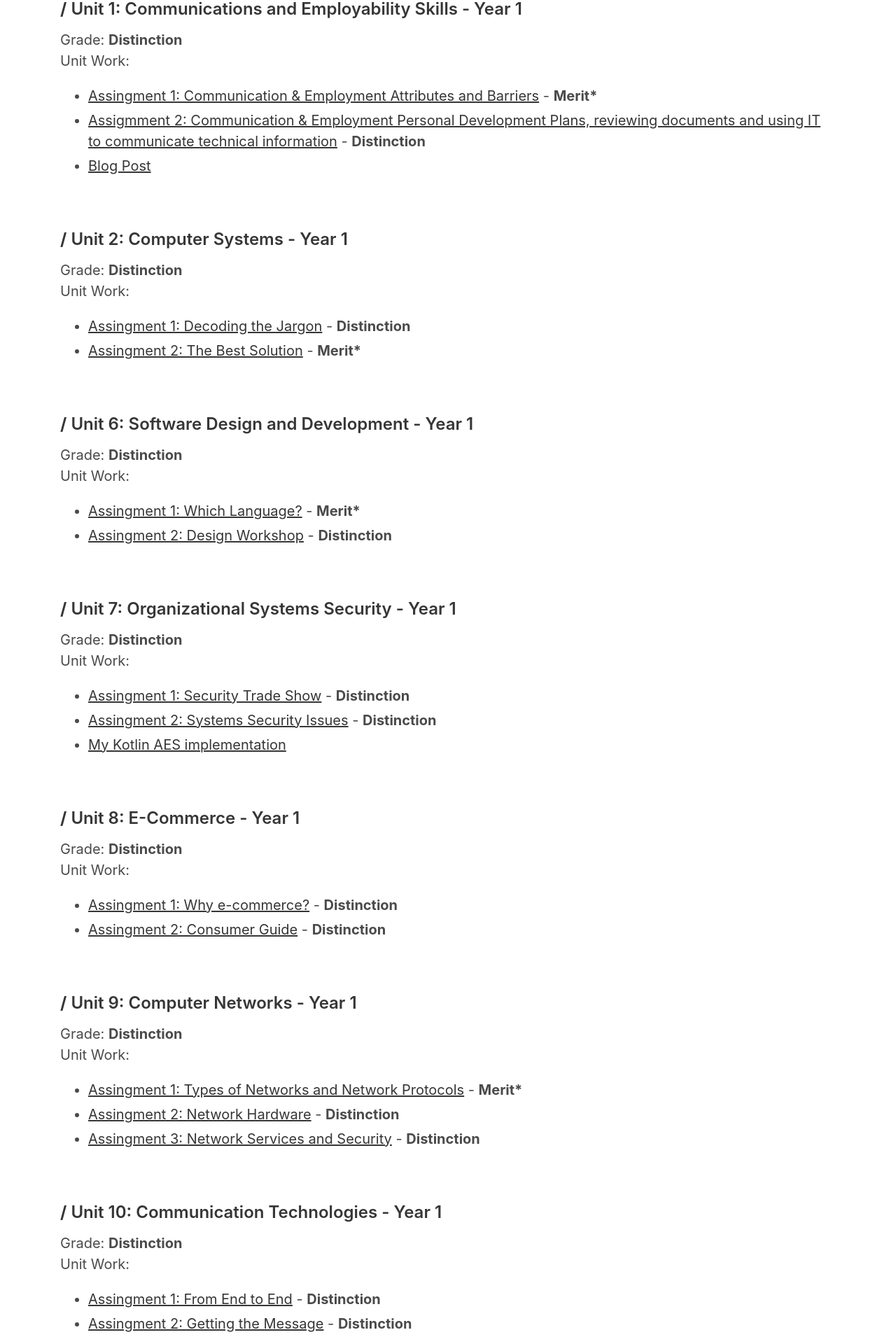
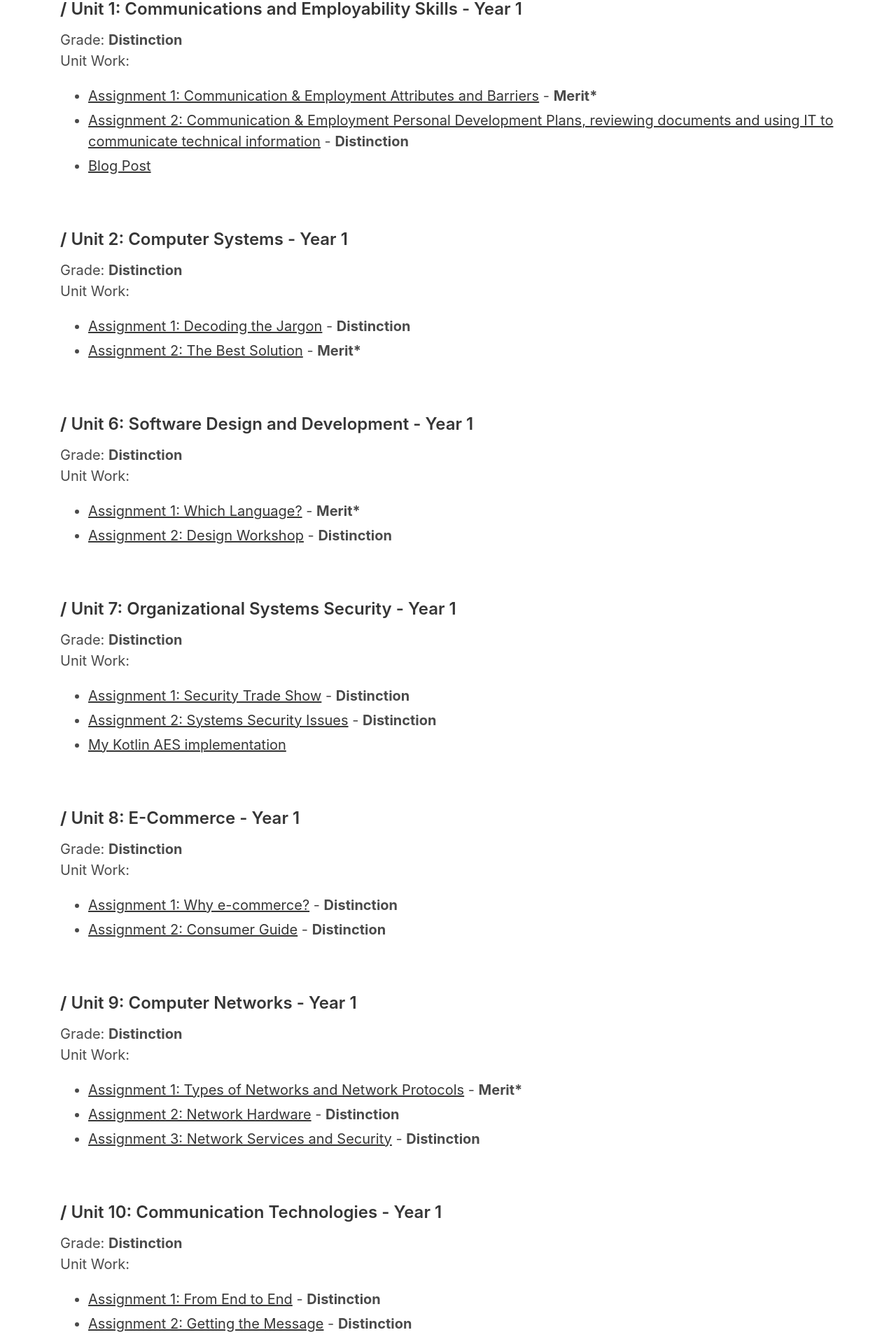
Before and after one commit to georgeatsolihull/web, a SvelteKit app: page /work in a window 1280 px wide. Shown: the part 397-2317 px from the top of the page at 70% size. Built offline with nearby package versions, Linux system fonts and the light colour scheme.

Commit message:
oh my god i cant spell

```diff
--- a/src/routes/work/+page.svelte
+++ b/src/routes/work/+page.svelte
@@ -20,8 +20,8 @@
             <br>Unit Work:
         </p>
         <ul>
-            <li><a href="https://collegework.ghott.me/u1a1.pdf">Assingment 1: Communication & Employment Attributes and Barriers</a> - <b>Merit*</b></li>
-            <li><a href="https://collegework.ghott.me/u1a2.pdf">Assigmment 2: Communication & Employment Personal Development Plans, reviewing documents and using IT to communicate technical information</a> - <b>Distinction</b></li>
+            <li><a href="https://collegework.ghott.me/u1a1.pdf">Assignment 1: Communication & Employment Attributes and Barriers</a> - <b>Merit*</b></li>
+            <li><a href="https://collegework.ghott.me/u1a2.pdf">Assignment 2: Communication & Employment Personal Development Plans, reviewing documents and using IT to communicate technical information</a> - <b>Distinction</b></li>
             <li><a href="https://georgeatsolihull.github.io/blog/posts/barriers-to-communication/">Blog Post</a></li>
         </ul>
 
@@ -32,8 +32,8 @@
             <br>Unit Work:
         </p>
         <ul>
-            <li><a href="https://collegework.ghott.me/u2a1.pdf">Assingment 1: Decoding the Jargon</a> - <b>Distinction</b></li>
-            <li><a href="https://collegework.ghott.me/u2a2.pdf">Assingment 2: The Best Solution</a> - <b>Merit*</b></li>
+            <li><a href="https://collegework.ghott.me/u2a1.pdf">Assignment 1: Decoding the Jargon</a> - <b>Distinction</b></li>
+            <li><a href="https://collegework.ghott.me/u2a2.pdf">Assignment 2: The Best Solution</a> - <b>Merit*</b></li>
         </ul>
 
         <br>
@@ -43,8 +43,8 @@
             <br>Unit Work:
         </p>
         <ul>
-            <li><a href="https://collegework.ghott.me/u6a1.pdf">Assingment 1: Which Language?</a> - <b>Merit*</b></li>
-            <li><a href="https://collegework.ghott.me/u6a2.pdf">Assingment 2: Design Workshop</a> - <b>Distinction</b></li>
+            <li><a href="https://collegework.ghott.me/u6a1.pdf">Assignment 1: Which Language?</a> - <b>Merit*</b></li>
+            <li><a href="https://collegework.ghott.me/u6a2.pdf">Assignment 2: Design Workshop</a> - <b>Distinction</b></li>
         </ul>
 
         <br>
@@ -54,8 +54,8 @@
             <br>Unit Work:
         </p>
         <ul>
-            <li><a href="https://collegework.ghott.me/u7a1.pdf">Assingment 1: Security Trade Show</a> - <b>Distinction</b></li>
-            <li><a href="https://collegework.ghott.me/u7a2.pdf">Assingment 2: Systems Security Issues</a> - <b>Distinction</b></li>
+            <li><a href="https://collegework.ghott.me/u7a1.pdf">Assignment 1: Security Trade Show</a> - <b>Distinction</b></li>
+            <li><a href="https://collegework.ghott.me/u7a2.pdf">Assignment 2: Systems Security Issues</a> - <b>Distinction</b></li>
             <li><a href="https://github.com/georgeatsolihull/btec-aes">My Kotlin AES implementation</a></li>
         </ul>
 
@@ -66,8 +66,8 @@
             <br>Unit Work:
         </p>
         <ul>
-            <li><a href="https://collegework.ghott.me/u8a1.pdf">Assingment 1: Why e-commerce?</a> - <b>Distinction</b></li>
-            <li><a href="https://collegework.ghott.me/u8a2.pdf">Assingment 2: Consumer Guide</a> - <b>Distinction</b></li>
+            <li><a href="https://collegework.ghott.me/u8a1.pdf">Assignment 1: Why e-commerce?</a> - <b>Distinction</b></li>
+            <li><a href="https://collegework.ghott.me/u8a2.pdf">Assignment 2: Consumer Guide</a> - <b>Distinction</b></li>
         </ul>
 
         <br>
@@ -77,9 +77,9 @@
             <br>Unit Work:
         </p>
         <ul>
-            <li><a href="https://collegework.ghott.me/u9a1.pdf">Assingment 1: Types of Networks and Network Protocols</a> - <b>Merit*</b></li>
-            <li><a href="https://collegework.ghott.me/u9a2.pdf">Assingment 2: Network Hardware</a> - <b>Distinction</b></li>
-            <li><a href="https://collegework.ghott.me/u9a3.pdf">Assingment 3: Network Services and Security</a> - <b>Distinction</b></li>
+            <li><a href="https://collegework.ghott.me/u9a1.pdf">Assignment 1: Types of Networks and Network Protocols</a> - <b>Merit*</b></li>
+            <li><a href="https://collegework.ghott.me/u9a2.pdf">Assignment 2: Network Hardware</a> - <b>Distinction</b></li>
+            <li><a href="https://collegework.ghott.me/u9a3.pdf">Assignment 3: Network Services and Security</a> - <b>Distinction</b></li>
         </ul>
 
         <br>
@@ -89,8 +89,8 @@
             <br>Unit Work:
         </p>
         <ul>
-            <li><a href="https://collegework.ghott.me/u10a1.pdf">Assingment 1: From End to End</a> - <b>Distinction</b></li>
-            <li><a href="https://collegework.ghott.me/u10a2.pdf">Assingment 2: Getting the Message</a> - <b>Distinction</b></li>
+            <li><a href="https://collegework.ghott.me/u10a1.pdf">Assignment 1: From End to End</a> - <b>Distinction</b></li>
+            <li><a href="https://collegework.ghott.me/u10a2.pdf">Assignment 2: Getting the Message</a> - <b>Distinction</b></li>
         </ul>
 
         <br>
@@ -100,8 +100,8 @@
             <br>Unit Work:
         </p>
         <ul>
-            <li><a href="https://collegework.ghott.me/u28a1.pdf">Assingment 1: Creating the Website</a> - <b>Distinction</b></li>
-            <li><a href="https://collegework.ghott.me/u28a2.pdf">Assingment 2: How the Web Works</a> - <b>Distinction</b></li>
+            <li><a href="https://collegework.ghott.me/u28a1.pdf">Assignment 1: Creating the Website</a> - <b>Distinction</b></li>
+            <li><a href="https://collegework.ghott.me/u28a2.pdf">Assignment 2: How the Web Works</a> - <b>Distinction</b></li>
             <li><a href="https://github.com/georgeatsolihull/surya">Surya Real Estate</a></li>
 
         </ul>
@@ -113,8 +113,8 @@
             <br>Unit Work:
         </p>
         <ul>
-            <li><a href="https://collegework.ghott.me/u36a1.pdf">Assingment 1: Making it Run</a> - <b>Distinction</b></li>
-            <li><a href="https://collegework.ghott.me/u36a2.pdf">Assingment 2: Current Hardware Technologies</a> - <b>Distinction</b></li>
+            <li><a href="https://collegework.ghott.me/u36a1.pdf">Assignment 1: Making it Run</a> - <b>Distinction</b></li>
+            <li><a href="https://collegework.ghott.me/u36a2.pdf">Assignment 2: Current Hardware Technologies</a> - <b>Distinction</b></li>
         </ul>
     </div>
 </section>
```
